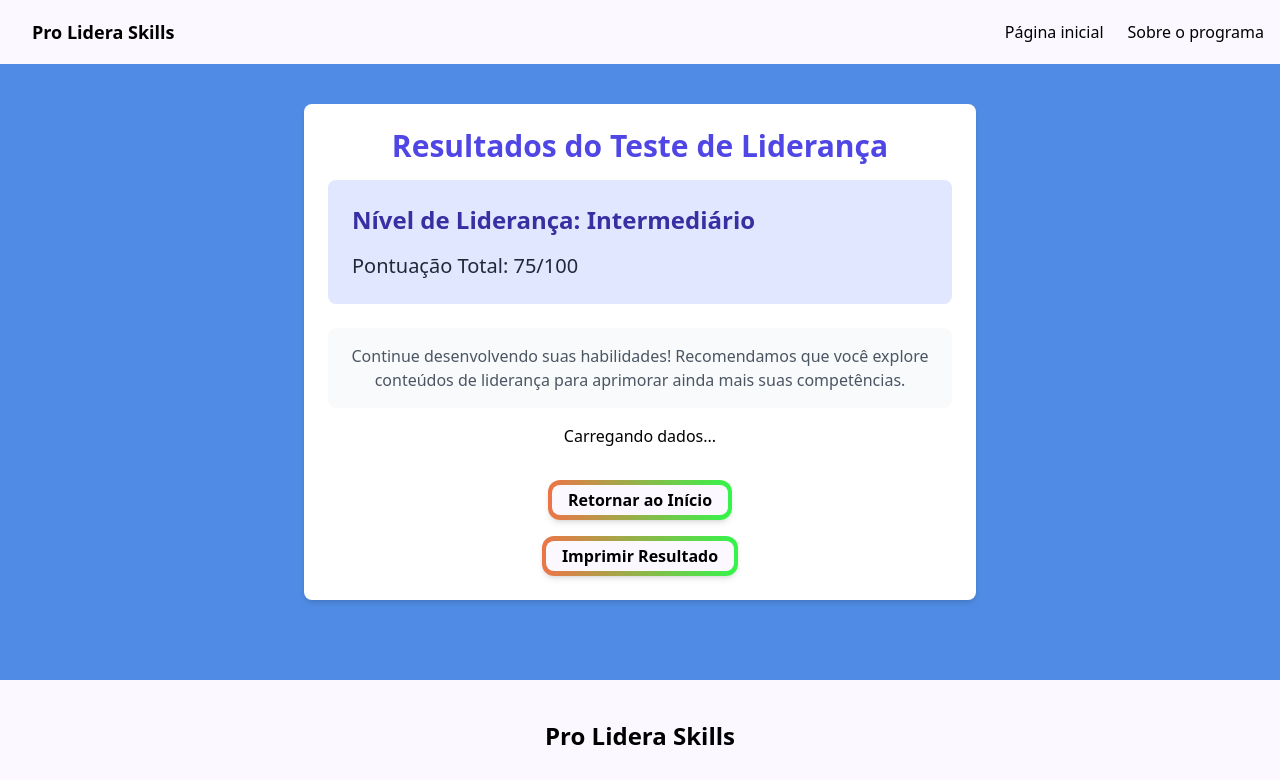
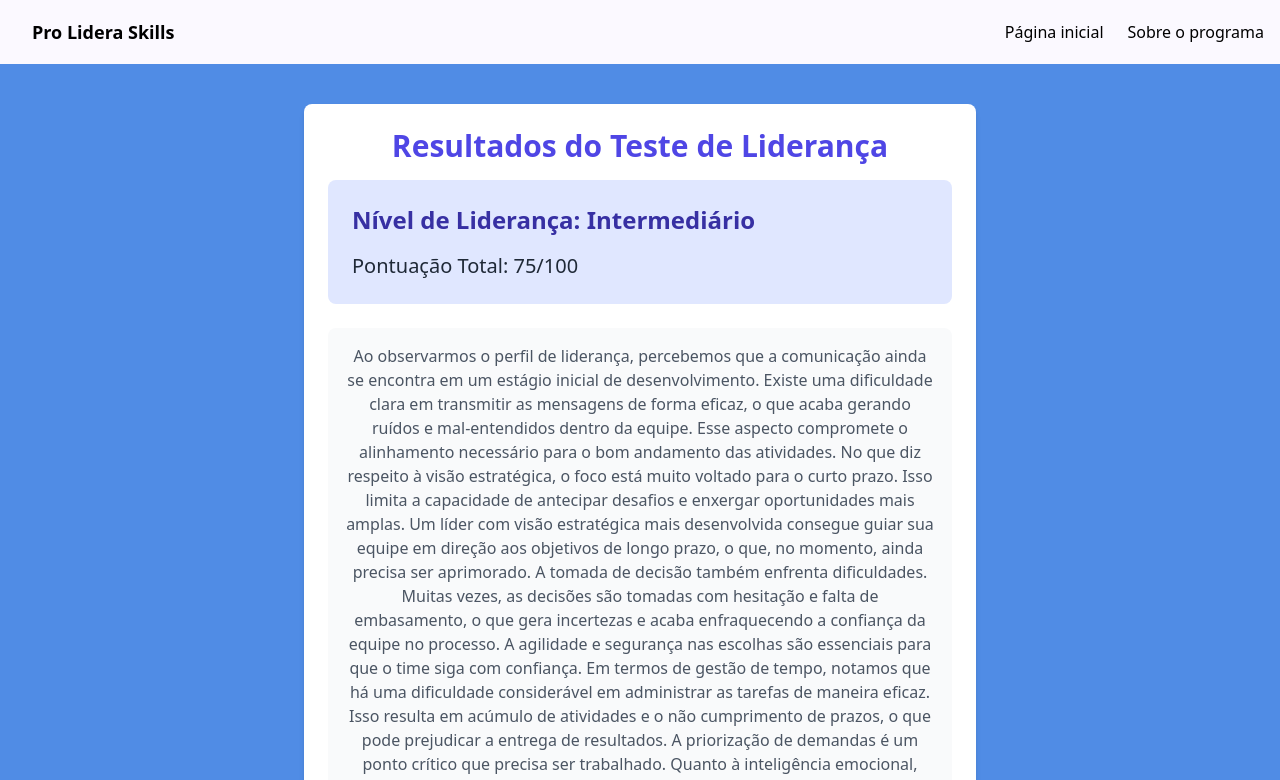
Before and after one commit to softexrecifepe/PI-PRO-LIDERA-TURMA-09-EQUIPE-02, a Next.js app: page /pages/results in a window 1280 px wide. Shown: the top 780 px of the page. Built offline with nearby package versions, Linux system fonts and the light colour scheme.

Commit message:
implements custom feedback message

```diff
--- a/src/app/components/feedbackMessage.tsx
+++ b/src/app/components/feedbackMessage.tsx
@@ -1,11 +1,11 @@
-type FeedbackMessageProps = {
-    message: string;
-  };
+import  Result  from "../../../results.json"
 
-  export default function FeedbackMessage({ message }: FeedbackMessageProps) {
+export default function FeedbackMessage({index} : {index: number}) {
+  const text: any = Result[index].text
+
     return (
       <div className="bg-gray-50 p-4 rounded-lg">
-        <p className="text-center text-gray-600">{message}</p>
+        <p className="text-center text-gray-600">{text}</p>
       </div>
     );
   }
--- a/src/app/pages/results/page.tsx
+++ b/src/app/pages/results/page.tsx
@@ -67,13 +67,15 @@ export default function Results() {
         doc.save('resultado-teste-lideranca.pdf');
     };
 
+
+
     return (
         <main id="results-content" className="max-w-2xl mx-auto mt-10 p-6 bg-white shadow-md rounded-lg">
             <h1 className="text-3xl font-bold text-center text-indigo-600 mb-4">Resultados do Teste de Liderança</h1>
 
             <ResultCard leadershipLevel={leadershipLevel} score={score} />
 
-            <FeedbackMessage message="Continue desenvolvendo suas habilidades! Recomendamos que você explore conteúdos de liderança para aprimorar ainda mais suas competências." />
+            <FeedbackMessage index={0} />
 
             {/* Mostrar o nome e sobrenome na tela, se disponíveis */}
             {name && surname ? (
```
